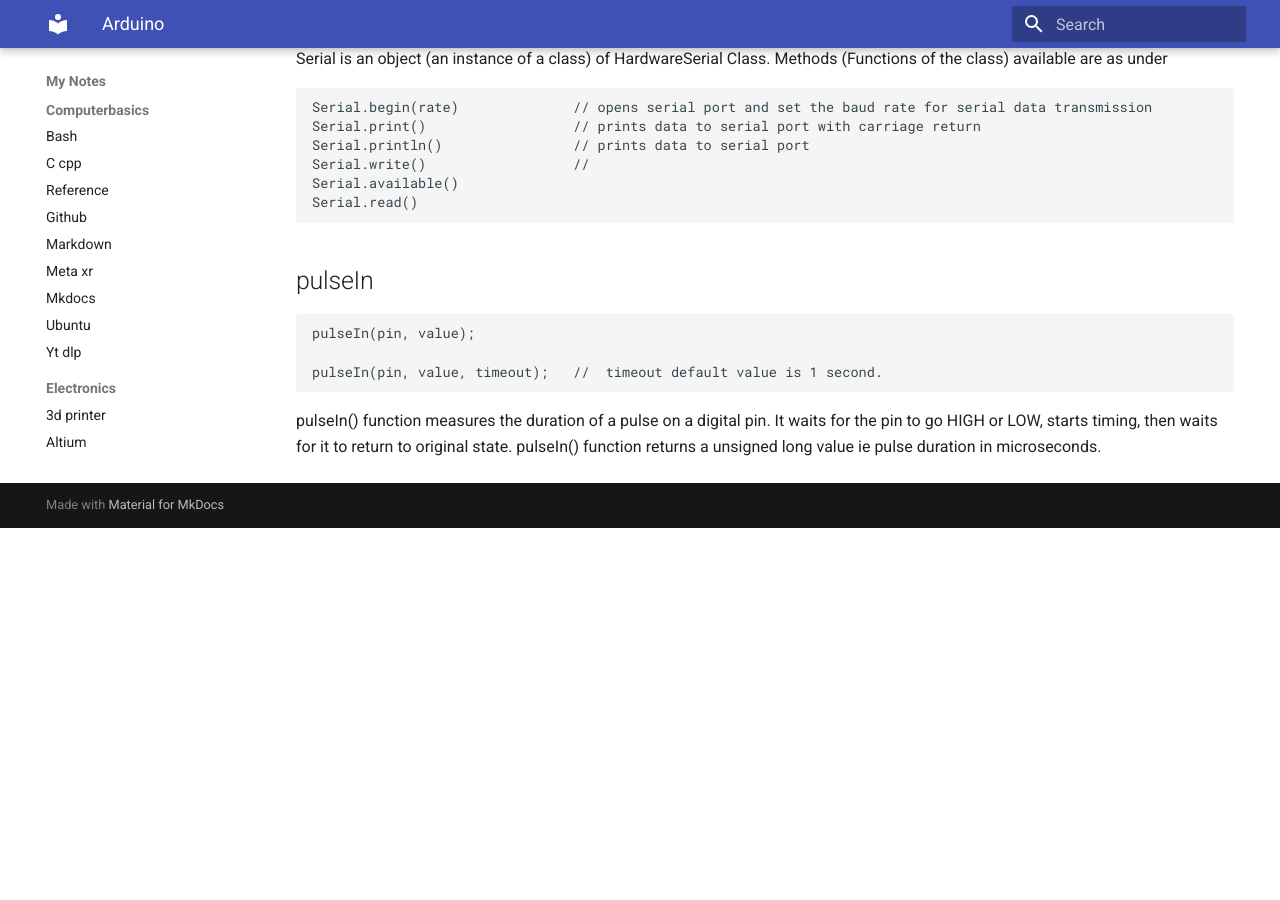
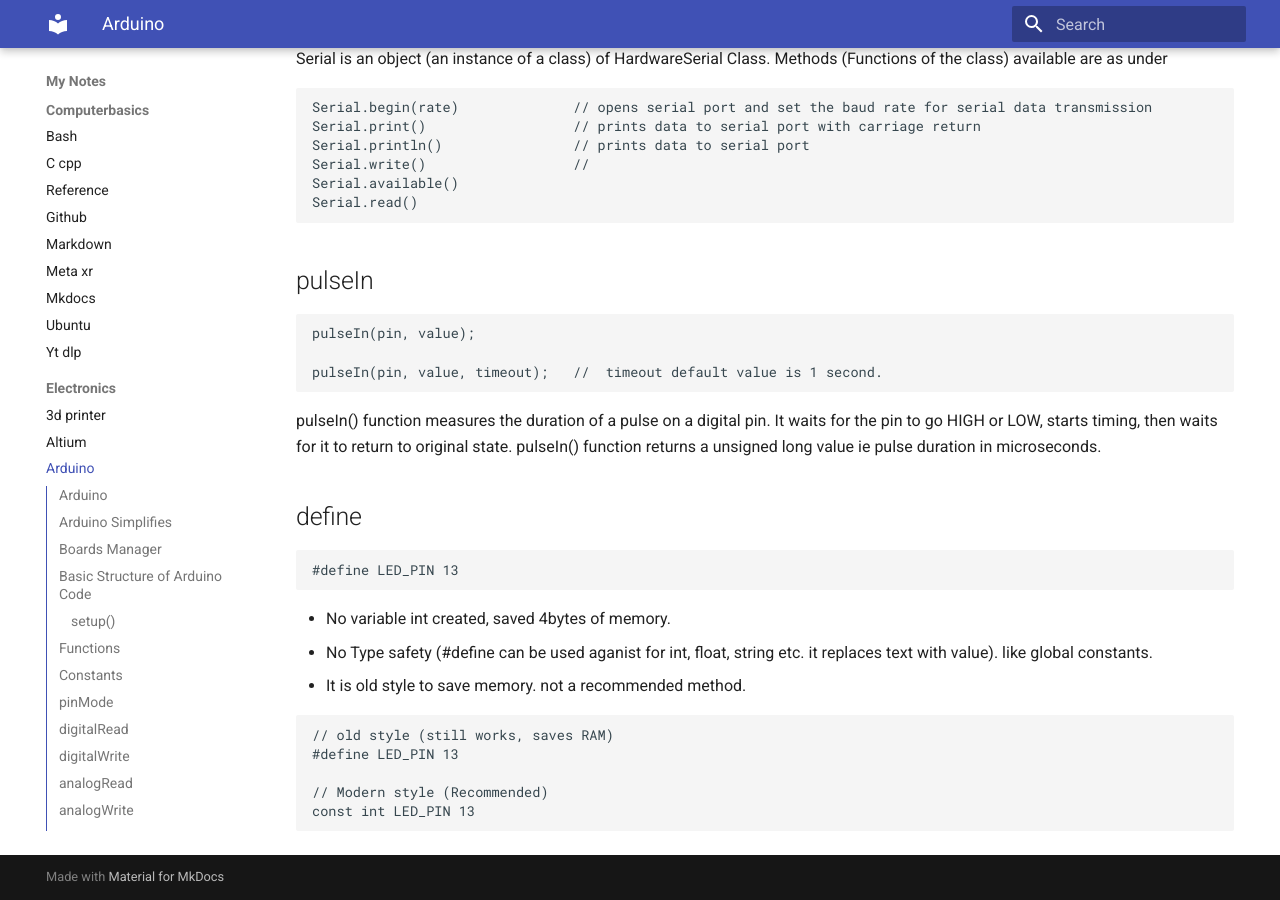
Before and after one commit to fedcba499/notes, an MkDocs documentation site: the page built from docs/electronics/arduino.md, in a window 1280 px wide and 900 px high, scrolled down 5476 px. Built offline with MkDocs 1.6.1 and Material for MkDocs 9.7.7, drawn with Linux system fonts in a browser that asks for light colours; before the commit the page ends 6004 px from its top, so only the background shows below that.

Commit message:
added define keyword usage

````diff
--- a/docs/electronics/arduino.md
+++ b/docs/electronics/arduino.md
@@ -249,3 +249,20 @@
 pulseIn(pin, value, timeout);   //  timeout default value is 1 second.
 ```
 pulseIn() function measures the duration of a pulse on a digital pin. It waits for the pin to go HIGH or LOW, starts timing, then waits for it to return to original state. pulseIn() function returns a unsigned long value ie pulse duration in microseconds.
+
+## define
+
+```cpp
+#define LED_PIN 13
+```
+- No variable int created, saved 4bytes of memory.
+- No Type safety (#define can be used aganist for int, float, string etc. it replaces text with value). like global constants.
+- It is old style to save memory. not a recommended method.
+
+```cpp
+// old style (still works, saves RAM)
+#define LED_PIN 13
+
+// Modern style (Recommended)
+const int LED_PIN 13
+```
````
